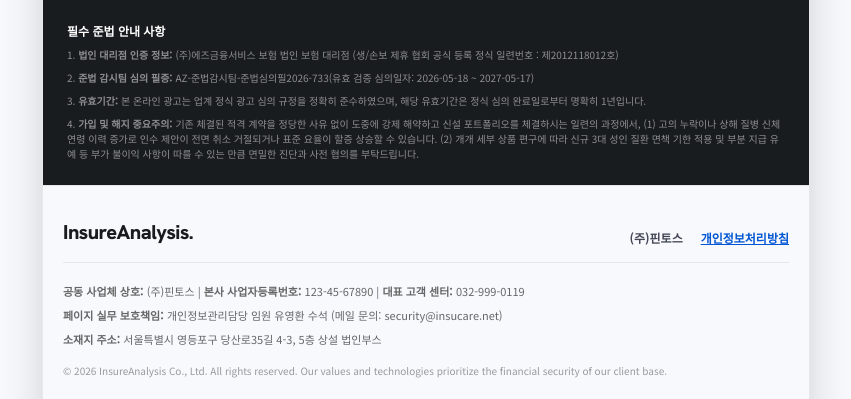
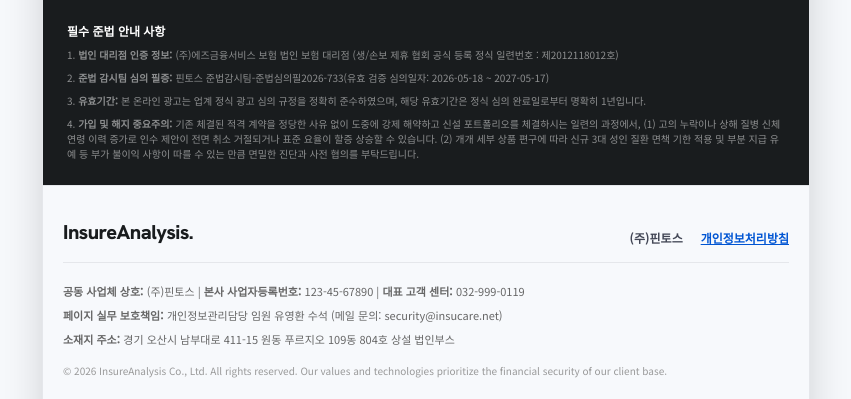
Before and after one commit to ncia/simple_consult, a React (Vite) app: page / in a window 1280 px wide. Shown: the part 5745-6144 px from the top of the page, without its empty margins (214-1065 px from the left). Built offline with nearby package versions, Linux system fonts and the light colour scheme.

Commit message:
Force OG image cache clear with v3 padded image

```diff
--- a/index.html
+++ b/index.html
@@ -10,14 +10,14 @@
     <meta property="og:url" content="https://simple-consult.vercel.app/" />
     <meta property="og:title" content="핀토스 보험케어" />
     <meta property="og:description" content="나도 모르게 새는 보험료가 없는지 확인하세요! 숨은 보험금 찾기부터 최적화 리모델링까지 보드미 AI 리포트가 함께합니다." />
-    <meta property="og:image" content="https://simple-consult.vercel.app/assets/og-image.jpg" />
+    <meta property="og:image" content="https://simple-consult.vercel.app/assets/og-image-v3.jpg" />
 
     <!-- Twitter -->
     <meta property="twitter:card" content="summary_large_image" />
     <meta property="twitter:url" content="https://simple-consult.vercel.app/" />
     <meta property="twitter:title" content="핀토스 보험케어" />
     <meta property="twitter:description" content="나도 모르게 새는 보험료가 없는지 확인하세요! 숨은 보험금 찾기부터 최적화 리모델링까지 보드미 AI 리포트가 함께합니다." />
-    <meta property="twitter:image" content="https://simple-consult.vercel.app/assets/og-image.jpg" />
+    <meta property="twitter:image" content="https://simple-consult.vercel.app/assets/og-image-v3.jpg" />
     <link rel="preconnect" href="https://fonts.googleapis.com" />
     <link rel="preconnect" href="https://fonts.gstatic.com" crossorigin />
     <link href="https://fonts.googleapis.com/css2?family=Hanken+Grotesk:wght@400;600;700;800&family=Noto+Sans+KR:wght@400;500;700&display=swap" rel="stylesheet" />
--- a/src/App.tsx
+++ b/src/App.tsx
@@ -798,7 +798,7 @@ export default function App() {
             <section className="bg-neutral-dark text-white/50 p-6 font-sans text-[10px] space-y-2 border-t border-white/5">
               <strong className="text-white text-xs font-extrabold block mb-2">필수 준법 안내 사항</strong>
               <p>1. <strong>법인 대리점 인증 정보:</strong> (주)에즈금융서비스 보험 법인 보험 대리점 (생/손보 제휴 협회 공식 등록 정식 일련번호 : 제2012118012호)</p>
-              <p>2. <strong>준법 감시팀 심의 필증:</strong> AZ-준법감시팀-준법심의필2026-733(유효 검증 심의일자: 2026-05-18 ~ 2027-05-17)</p>
+              <p>2. <strong>준법 감시팀 심의 필증:</strong> 핀토스 준법감시팀-준법심의필2026-733(유효 검증 심의일자: 2026-05-18 ~ 2027-05-17)</p>
               <p>3. <strong>유효기간:</strong> 본 온라인 광고는 업계 정식 광고 심의 규정을 정확히 준수하였으며, 해당 유효기간은 정식 심의 완료일로부터 명확히 1년입니다.</p>
               <p>4. <strong>가입 및 해지 중요주의:</strong> 기존 체결된 적격 계약을 정당한 사유 없이 도중에 강제 해약하고 신설 포트폴리오를 체결하시는 일련의 과정에서, (1) 고의 누락이나 상해 질병 신체 연령 이력 증가로 인수 제안이 전면 취소 거절되거나 표준 요율이 할증 상승할 수 있습니다. (2) 개개 세부 상품 편구에 따라 신규 3대 성인 질환 면책 기한 적용 및 부분 지급 유예 등 부가 불이익 사항이 따를 수 있는 만큼 면밀한 진단과 사전 협의를 부탁드립니다.</p>
             </section>
@@ -822,7 +822,7 @@ export default function App() {
                 <div className="grid grid-cols-1 gap-1.5 text-[11px] text-neutral-gray leading-relaxed">
                   <p><strong>공동 사업체 상호:</strong> (주)핀토스  |  <strong>본사 사업자등록번호:</strong> 123-45-67890  |  <strong>대표 고객 센터:</strong> 032-999-0119</p>
                   <p><strong>페이지 실무 보호책임:</strong> 개인정보관리담당 임원 유영환 수석 (메일 문의: security@insucare.net)</p>
-                  <p><strong>소재지 주소:</strong> 서울특별시 영등포구 당산로35길 4-3, 5층 상설 법인부스</p>
+                  <p><strong>소재지 주소:</strong> 경기 오산시 남부대로 411-15 원동 푸르지오 109동 804호 상설 법인부스</p>
                   <p className="text-[10px] text-neutral-muted mt-2">© 2026 InsureAnalysis Co., Ltd. All rights reserved. Our values and technologies prioritize the financial security of our client base.</p>
                 </div>
 
--- a/src/components/AgreementModal.tsx
+++ b/src/components/AgreementModal.tsx
@@ -48,7 +48,7 @@ export function AgreementModal({ isOpen, onClose, title, type }: AgreementModalP
           {type === 'marketing' && (
             <>
               <p className="font-bold text-neutral-dark text-sm">마케팅 정보 및 혜택 수신 동의 (선택사항)</p>
-              <p>에즈금융서비스가 제공하는 신규 보험 상품 소개, 미 청구 보험금 찾기 긴급 알림, 세미나 초청 및 각종 할인 쿠폰/이벤트 혜택 정보를 수신하는 것에 동의합니다.</p>
+              <p>핀토스가 제공하는 신규 보험 상품 소개, 미 청구 보험금 찾기 긴급 알림, 세미나 초청 및 각종 할인 쿠폰/이벤트 혜택 정보를 수신하는 것에 동의합니다.</p>
 
               <div className="bg-neutral-bg p-3 rounded-lg border border-neutral-border space-y-1.5">
                 <p><strong>1. 전송 채널:</strong> 휴대폰 문자메시지 (SMS/LMS), 알림톡, 유선 통화</p>
```
Also changed, not shown: public/assets/og-image-v3.jpg (added).
